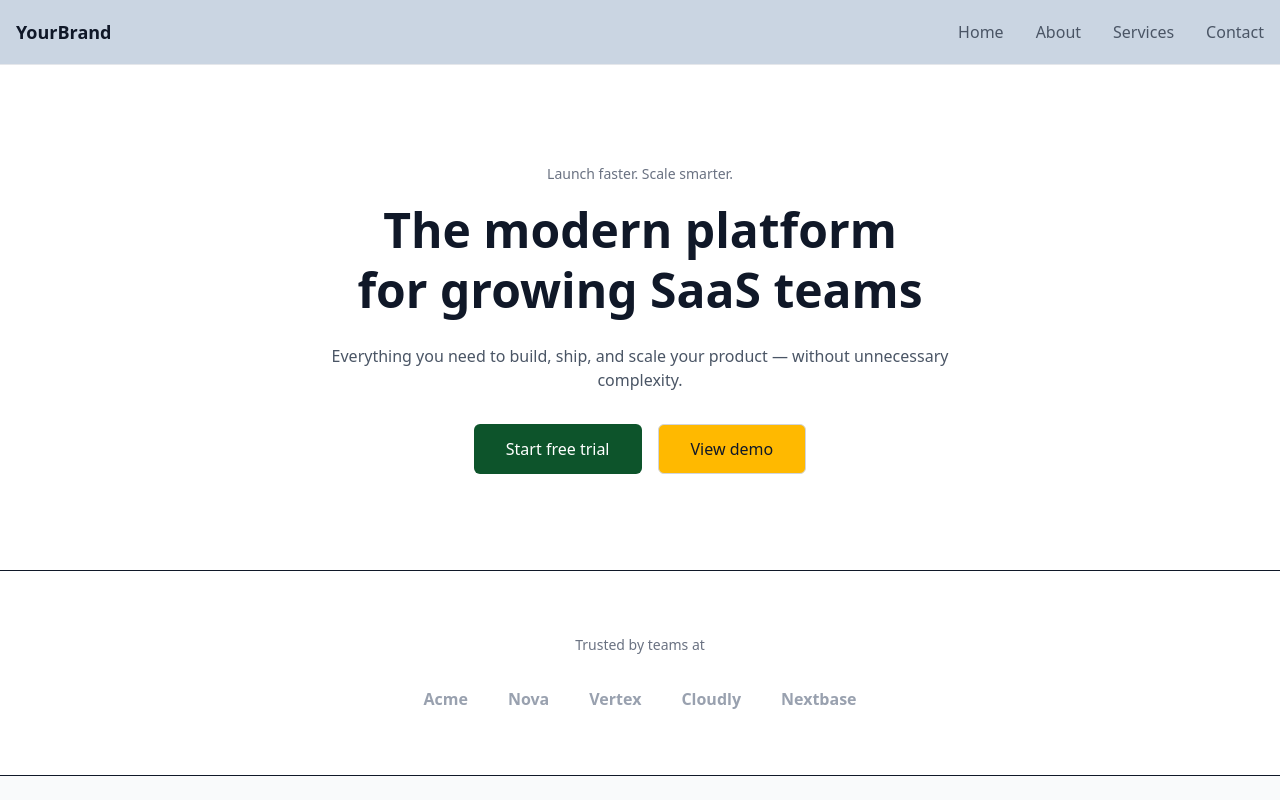
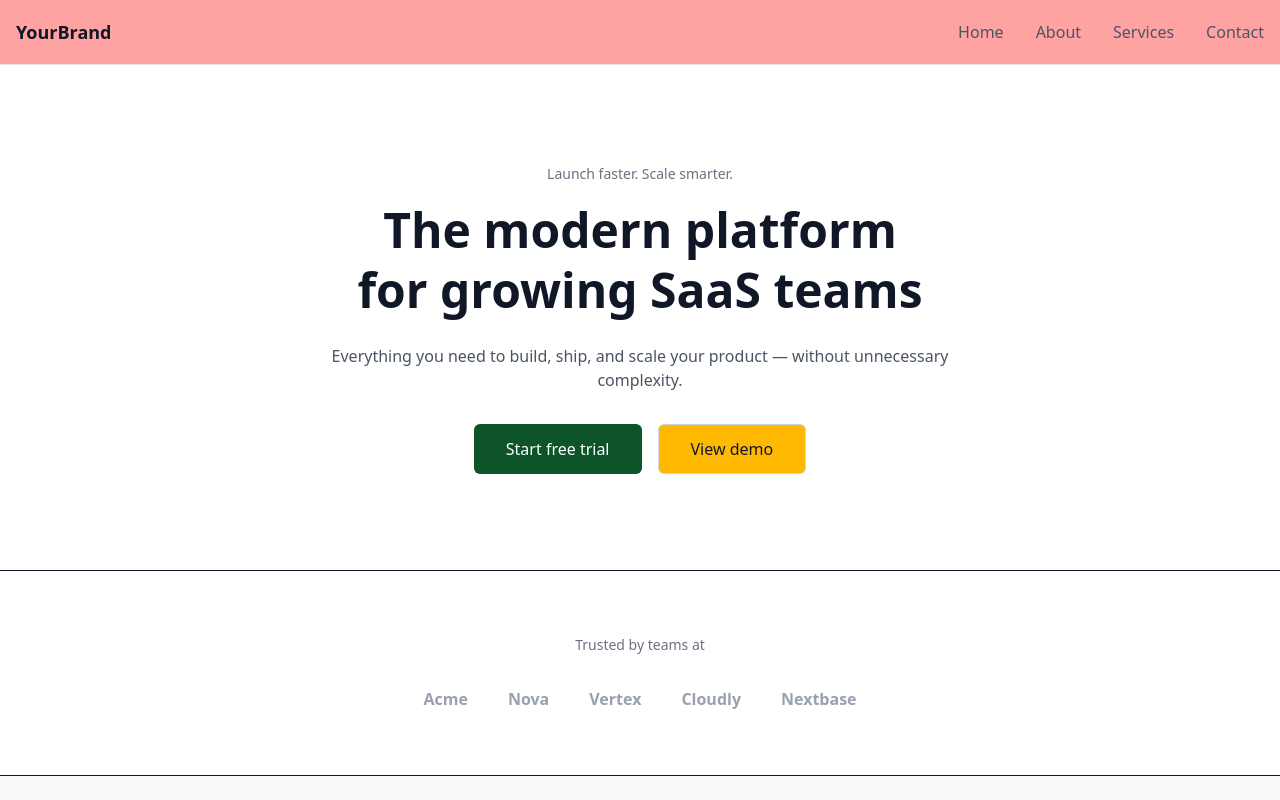
Before and after one commit to hamxaShaukat/bookish-octo-goggles, a React (Vite) app: page / in a window 1280 px wide. Shown: the top 800 px of the page. Built offline with nearby package versions, Linux system fonts and the light colour scheme.

Commit message:
color changed

```diff
--- a/src/components/navbar.tsx
+++ b/src/components/navbar.tsx
@@ -4,7 +4,7 @@ export default function Navbar() {
   const [isOpen, setIsOpen] = useState(false);
 
   return (
-    <nav className="bg-slate-300 border-b border-gray-200">
+    <nav className="bg-red-300 border-b border-gray-200">
       <div className="max-w-7xl mx-auto px-4">
         <div className="flex h-16 items-center justify-between">
 
```
